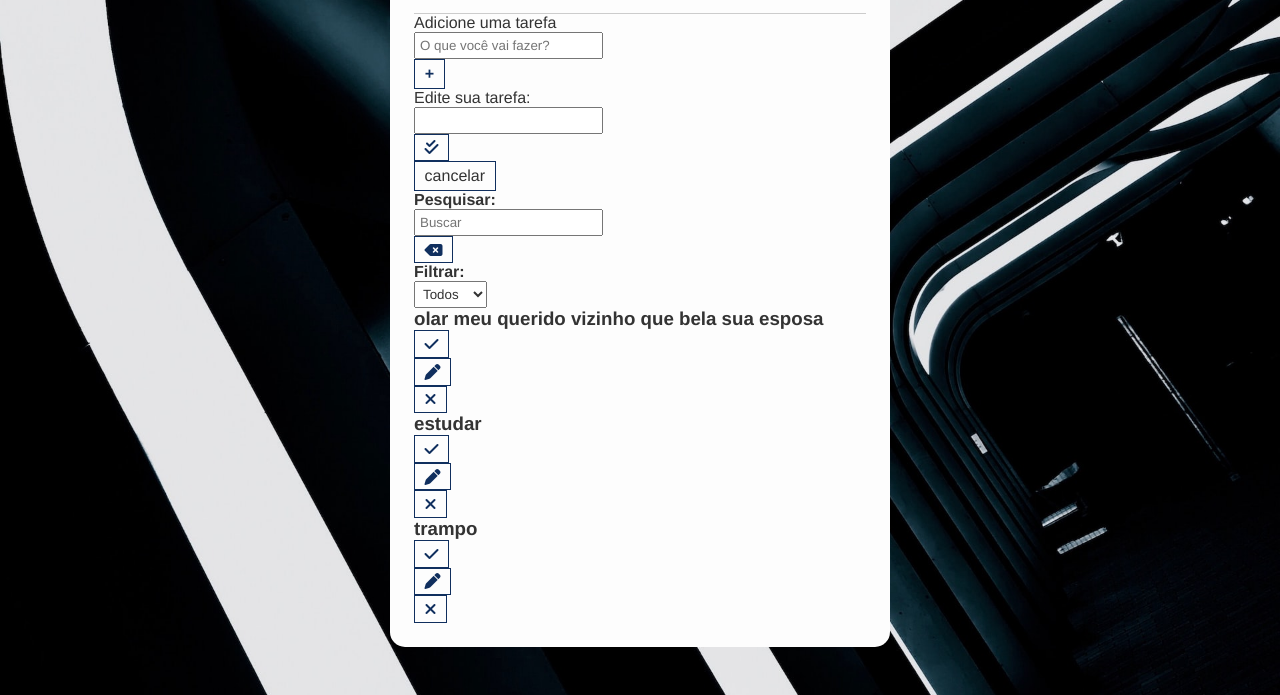
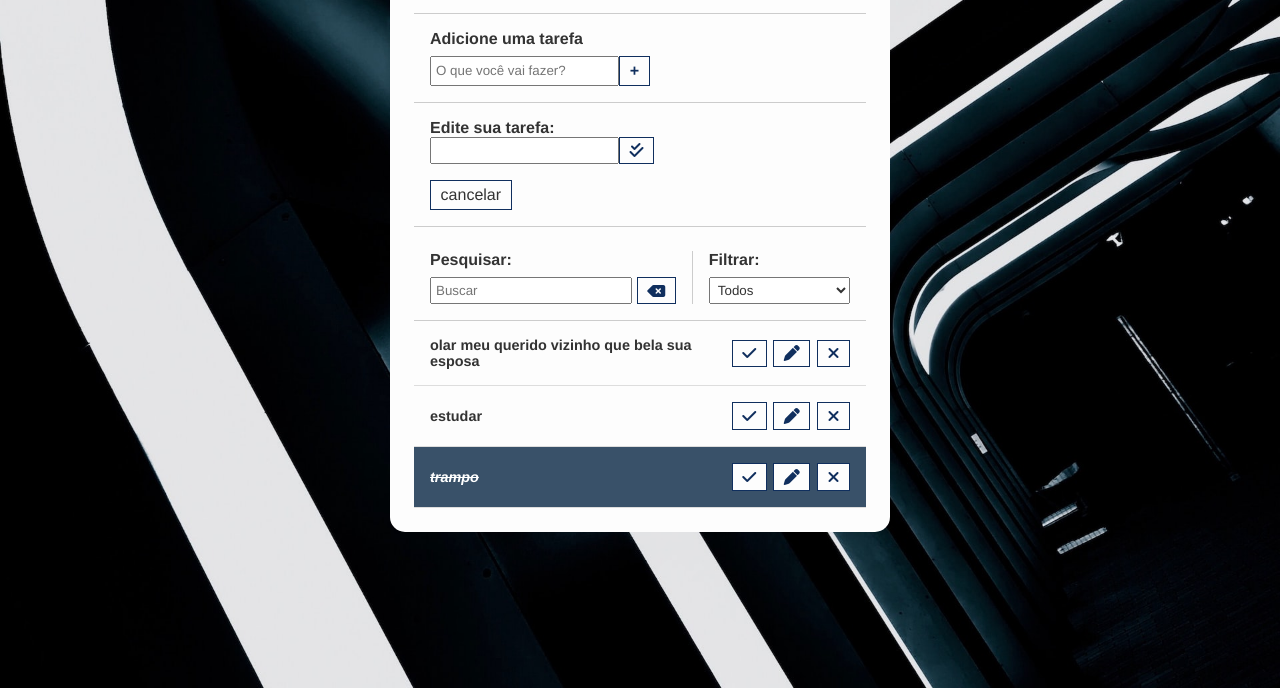
Before and after one commit to Affmesquita/to-do-list, a plain HTML site: page index.html in a window 1280 px wide. Shown: the part 112-807 px from the top of the page. Drawn offline with Linux system fonts and the light colour scheme.

Commit message:
ayualizado

```diff
--- a/css/style.css
+++ b/css/style.css
@@ -67,3 +67,92 @@ input, select {
     padding: 0 1rem 1rem;
     border-bottom: 1px solid #ccc;
 }
+
+
+#todo-form, #edite-form {
+    padding: 1rem;
+    border-bottom: 1px solid #ccc;
+}
+
+#todo-form p, #edite-form {
+    margin-bottom: 0.5rem;
+    font-weight: bold;
+}
+
+.form-control {
+    display: flex;
+}
+
+.form-control {
+    margin-right: .3rem;
+}
+
+#cancel-edit-btn {
+    margin-top: 1rem;
+}
+
+#toolbar {
+    padding: 1rem;
+    border-bottom: 1px solid #ccc;
+    display: flex;
+}
+
+#toolbar h4 {
+    margin-bottom: .5rem;
+}
+
+#search {
+    border-right: 1px solid #ccc;
+    padding-right: 1rem;
+    margin-right: 1rem;
+    width: 65%;
+    display: flex;
+    flex-direction: column ;
+}
+
+#search form {
+    display: flex;
+}
+
+#search input {
+    width: 100%;
+    margin-right: .3rem;
+}
+
+#filter {
+    width: 35%;
+    display: flex;
+    flex-direction: column;
+}
+
+#filter select {
+    flex: 1;
+}
+
+.todo{
+    display: flex;
+    justify-content: space-around;
+    align-items: center;
+    padding: 1rem;
+    border-bottom: 1px solid #ddd;
+    transition: .3s;
+}
+
+.todo h3 {
+    flex: 1;
+    font-size: 0.9rem;
+}
+
+.todo button {
+    margin-left: 0.4rem;
+}
+
+.done {
+    background-color: #395169;
+}
+
+.done h3 {
+    color: #fff;
+    text-decoration: line-through;
+    font-style: italic;
+}
--- a/index.html
+++ b/index.html
@@ -15,7 +15,7 @@
         <header>
             <h1>To Do</h1>
         </header>
-        <form class="todo-form">
+        <form id="todo-form">
             <p>Adicione uma tarefa</p>
             <div class="form-control">
                 <input type="text" id="todo-input" placeholder="O que você vai fazer?">
@@ -36,7 +36,7 @@
                 <p>cancelar</p>
             </button>
         </form>
-        <div class="toolbar">
+        <div id="toolbar">
             <div id="search">
                 <h4>Pesquisar:</h4>
                 <form>
@@ -82,7 +82,7 @@
                 </button>
             </div>
 
-            <div class="todo">
+            <div class="todo done">
                 <h3>trampo</h3>
                 <button class="finish-todo">
                     <i class="fa-solid fa-check"></i>
```
